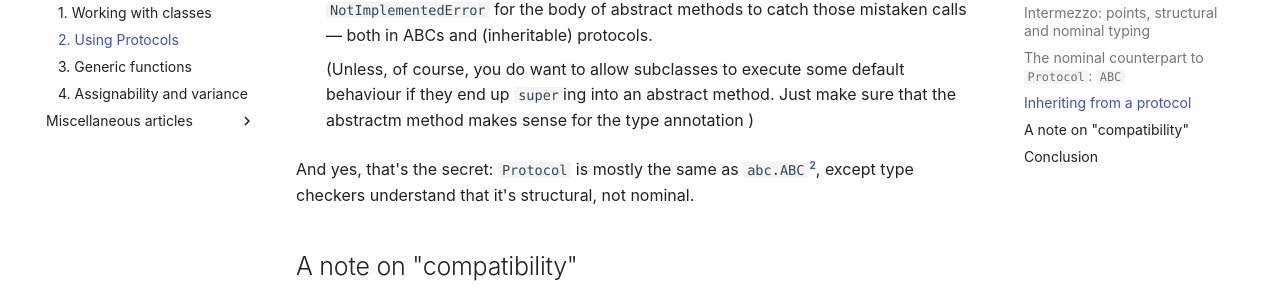
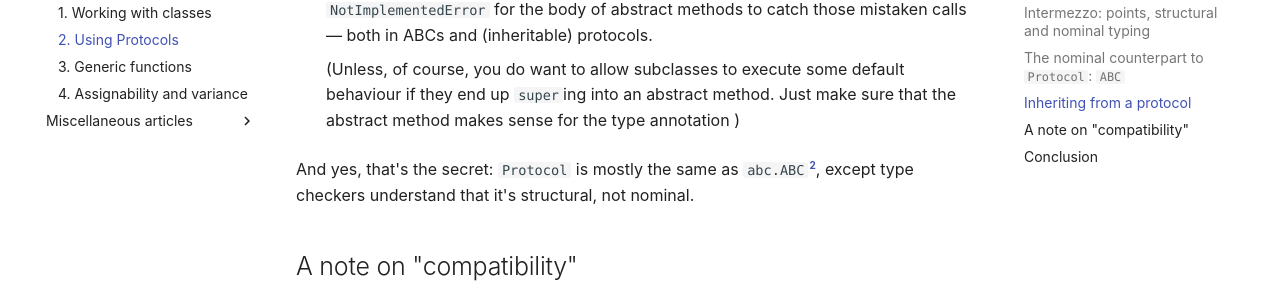
Before and after one commit to decorator-factory/typing-tips, an MkDocs documentation site: the page built from docs/tutorial/2-using-protocols/index.md, in a window 1280 px wide and 900 px high, scrolled down 8866 px. Shown: the part 176-479 px from the top of the window. Built offline with MkDocs 1.6.1 and Material for MkDocs 9.7.7, drawn with Linux system fonts in a browser that asks for light colours; plug-ins that fetch from the network failed and are left out; comment, search, counter and statistics services are not loaded.

Commit message:
fix some typos

```diff
--- a/docs/tutorial/2-using-protocols/index.md
+++ b/docs/tutorial/2-using-protocols/index.md
@@ -626,7 +626,7 @@ and instantiating it will cause an error at runtime:
     catch those mistaken calls &mdash; both in ABCs and (inheritable) protocols.
 
     (Unless, of course, you do want to allow subclasses to execute some default behaviour if they end up `super`ing into an abstract method.
-    Just make sure that the abstractm method makes sense for the type annotation )
+    Just make sure that the abstract method makes sense for the type annotation )
 
 And yes, that's the secret: `Protocol` is mostly the same as `abc.ABC`[^2], except type checkers understand that it's structural, not nominal.
 
```
Also changed, not shown: docs/tutorial/3-generic-functions/index.md (+1 -1 lines), docs/tutorial/4-assignability/index.md (+1 -1 lines).
